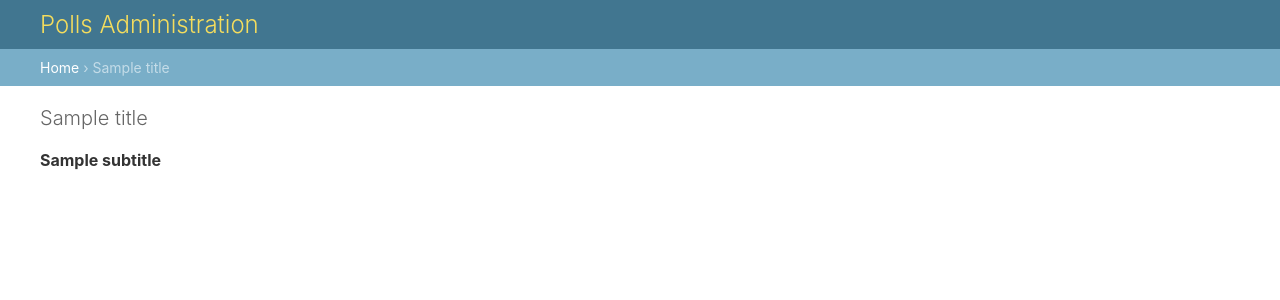
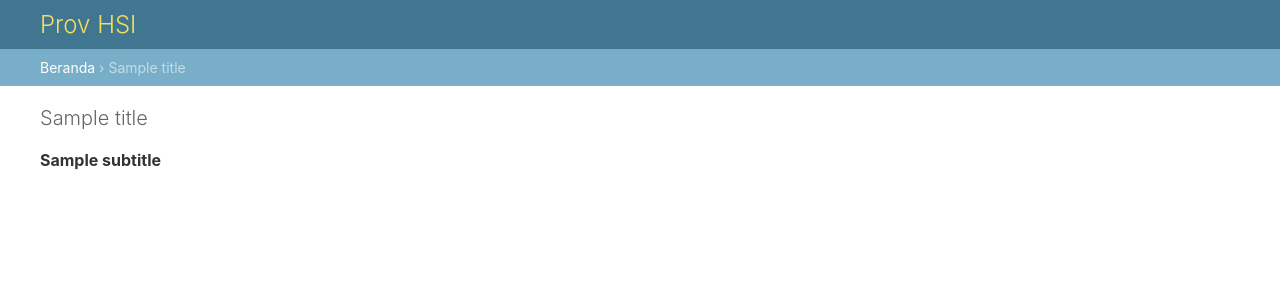
Before and after one commit to khalilzufar/Prototipe-Business-Provisioning, a Django app: template polls/templates/admin/base_site.html in a window 1280 px wide. Shown: the top 300 px of the page. Run offline with Django 4.2, Linux system fonts and the light colour scheme; the template is opened without the code that fills it: most values are stand-ins (such as "Sample title", 1, 10 or a date in 2020).

Commit message:
Edit Project1

```diff
--- a/Project1/settings.py
+++ b/Project1/settings.py
@@ -31,6 +31,7 @@ ALLOWED_HOSTS = []
 # Application definition
 
 INSTALLED_APPS = [
+    'dashboard',
     'polls.apps.PollsConfig',
     'django.contrib.admin',
     'django.contrib.auth',
@@ -104,9 +105,9 @@ AUTH_PASSWORD_VALIDATORS = [
 # Internationalization
 # https://docs.djangoproject.com/en/4.1/topics/i18n/
 
-LANGUAGE_CODE = 'en-us'
+LANGUAGE_CODE = 'id'
 
-TIME_ZONE = 'UTC'
+TIME_ZONE = 'Asia/Jakarta'
 
 USE_I18N = True
 
--- a/Project1/urls.py
+++ b/Project1/urls.py
@@ -17,6 +17,6 @@ from django.contrib import admin
 from django.urls import include, path
 
 urlpatterns = [
-    path('polls/', include('polls.urls')),
+    path('dashboard/', include('dashboard.urls')),
     path('admin/', admin.site.urls),
 ]
--- a/polls/templates/admin/base_site.html
+++ b/polls/templates/admin/base_site.html
@@ -3,7 +3,7 @@
 {% block title %}{% if subtitle %}{{ subtitle }} | {% endif %}{{ title }} | {{ site_title|default:_('Django site admin') }}{% endblock %}
 
 {% block branding %}
-<h1 id="site-name"><a href="{% url 'admin:index' %}">Polls Administration</a></h1>
+<h1 id="site-name"><a href="{% url 'admin:index' %}">Prov HSI</a></h1>
 {% endblock %}
 
 {% block nav-global %}{% endblock %}
```
